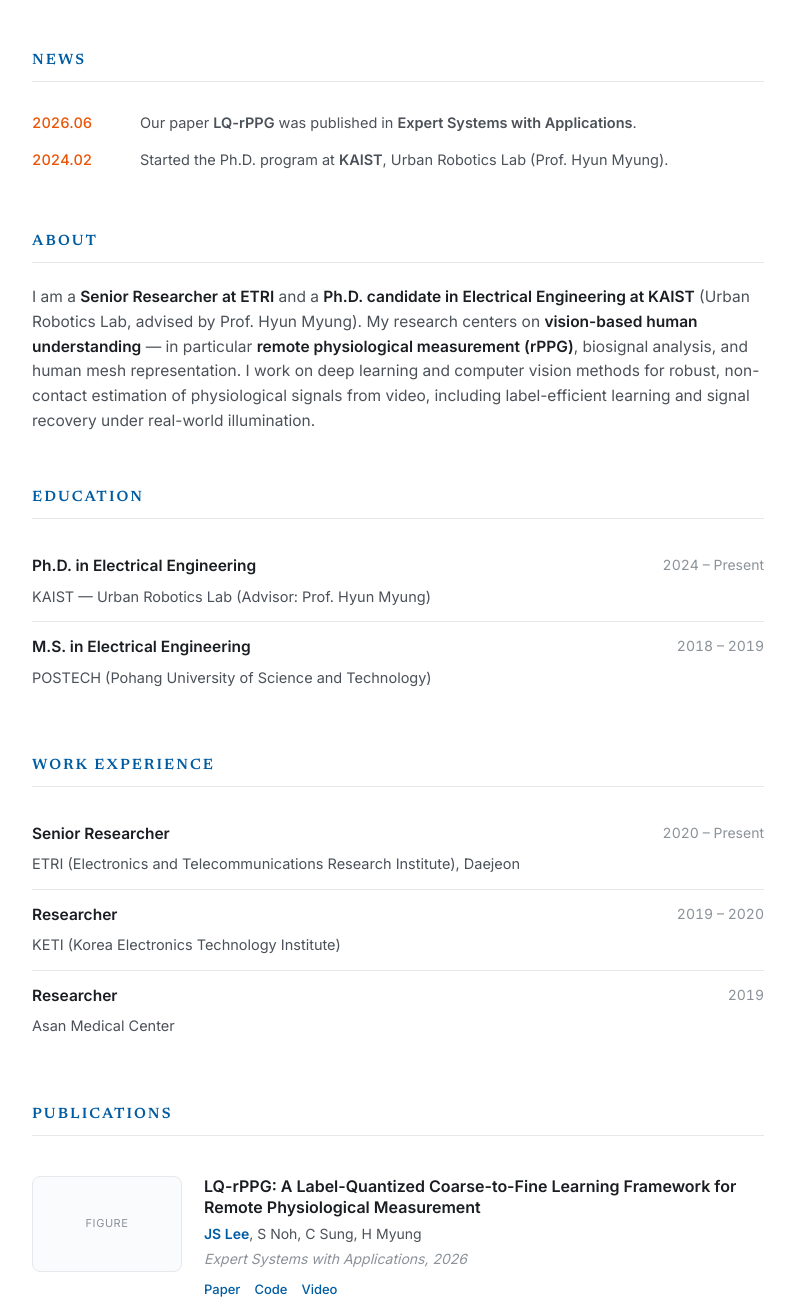
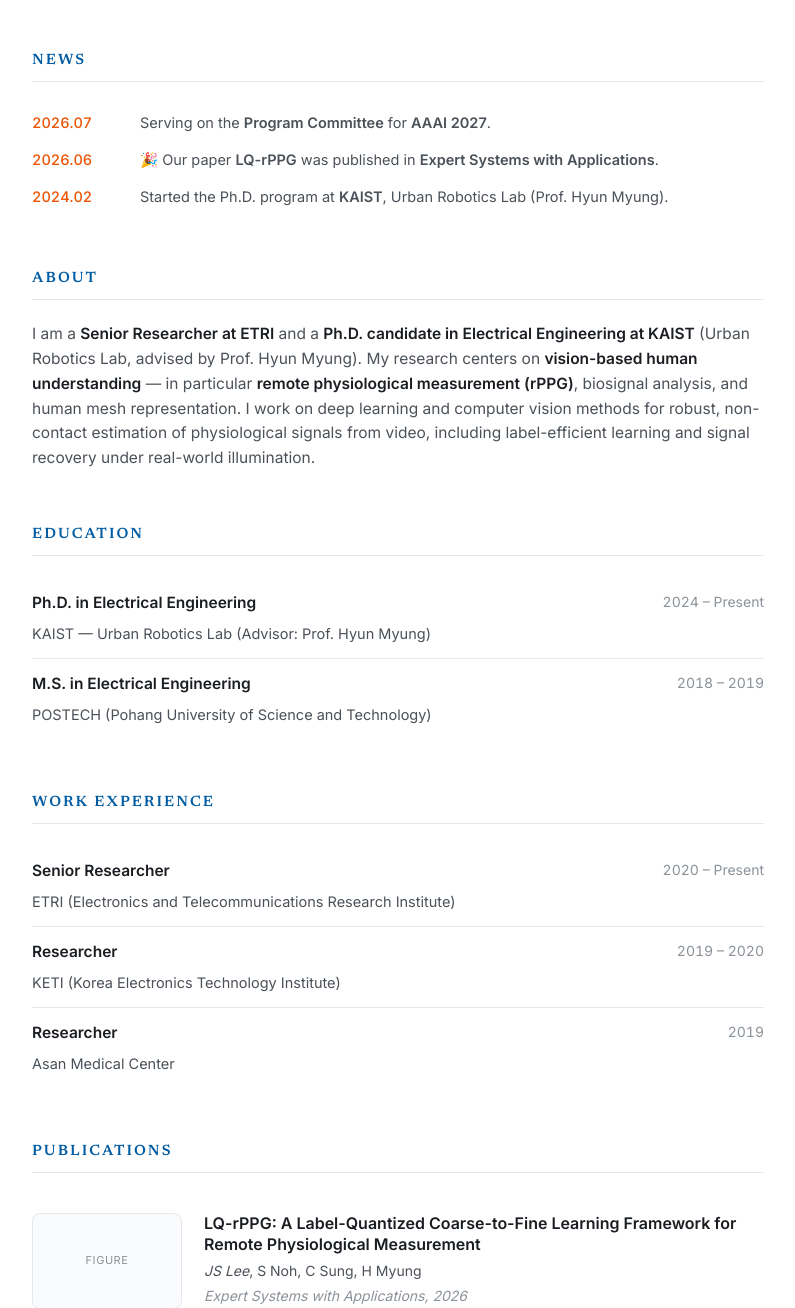
Before and after one commit to junseonglee-repo/junseonglee-repo.github.io, a plain HTML site: page index.html in a window 1280 px wide. Shown: the part 345-1653 px from the top of the page, without its empty margins (242-1037 px from the left). Drawn offline with Linux system fonts and the light colour scheme.

Commit message:
Update index.html

```diff
--- a/index.html
+++ b/index.html
@@ -106,7 +106,7 @@
   .pub-thumb img { width: 100%; height: 100%; object-fit: cover; }
   .pub-title { font-weight: 600; color: var(--ink); font-size: 16px; margin: 0 0 4px; line-height: 1.35; }
   .pub-authors { font-size: 14px; color: var(--ink-soft); margin: 0 0 3px; }
-  .pub-authors .me { color: var(--accent); font-weight: 600; }
+  .pub-authors .me { font-style: italic; }
   .pub-venue { font-size: 14px; color: var(--ink-faint); font-style: italic; margin: 0 0 8px; }
   .pub-links { display: flex; gap: 14px; font-size: 13px; font-weight: 500; }
   .pub.no-thumb { grid-template-columns: 1fr; }   /* 썸네일 없이 텍스트만 쓰려면 class="pub no-thumb" */
@@ -212,7 +212,8 @@
   <section id="news">
     <h2 class="section-title">News</h2>
     <ul class="news">
-      <li><span class="date">2026.06</span><span class="what">Our paper <b>LQ-rPPG</b> was published in <b>Expert Systems with Applications</b>.</span></li>
+      <li><span class="date">2026.07</span><span class="what">Serving on the <b>Program Committee</b> for <b>AAAI 2027</b>.</span></li>
+      <li><span class="date">2026.06</span><span class="what">🎉 Our paper <b>LQ-rPPG</b> was published in <b>Expert Systems with Applications</b>.</span></li>
       <li><span class="date">2024.02</span><span class="what">Started the Ph.D. program at <b>KAIST</b>, Urban Robotics Lab (Prof. Hyun Myung).</span></li>
       <!-- 새 소식은 이 위에 최신순으로 추가하세요 -->
     </ul>
@@ -253,7 +254,7 @@
     <div class="entry">
       <div class="lead">Senior Researcher</div>
       <div class="when">2020 – Present</div>
-      <div class="sub">ETRI (Electronics and Telecommunications Research Institute), Daejeon</div>
+      <div class="sub">ETRI (Electronics and Telecommunications Research Institute)</div>
     </div>
     <div class="entry">
       <div class="lead">Researcher</div>
@@ -406,7 +407,9 @@
     <h2 class="section-title">Honors &amp; Awards</h2>
     <ul class="stack">
       <!-- 수상 내역을 채우세요. 없으면 이 섹션 전체(<section id="honors">...</section>)를 지워도 됩니다. -->
-      <li><span class="detail">[수상 / 장학 내역]</span><span class="when">20XX</span></li>
+      <li><span class="detail">Hyundai Motor Chung Mong-Koo Scholarship</span><span class="when">2017 – 2019</span></li>
+      <li><span class="detail">President's Award (graduated with the greatest honor)</span><span class="when">2017</span></li>
+      <li><span class="detail">POSCO Scholarship</span><span class="when">2015 – 2017</span></li>
     </ul>
   </section>
 
@@ -424,7 +427,7 @@
     <h2 class="section-title">Services</h2>
     <ul class="stack">
       <!-- 학회 리뷰, 정부 과제 평가위원 등을 채우세요. 없으면 이 섹션 전체를 지워도 됩니다. -->
-      <li><span class="detail">Reviewer, [학회 / 저널]</span><span class="when">20XX</span></li>
+      <li><span class="detail">Program Committee, AAAI Conference on Artificial Intelligence (AAAI)</span><span class="when">2027</span></li>
     </ul>
   </section>
 
```
